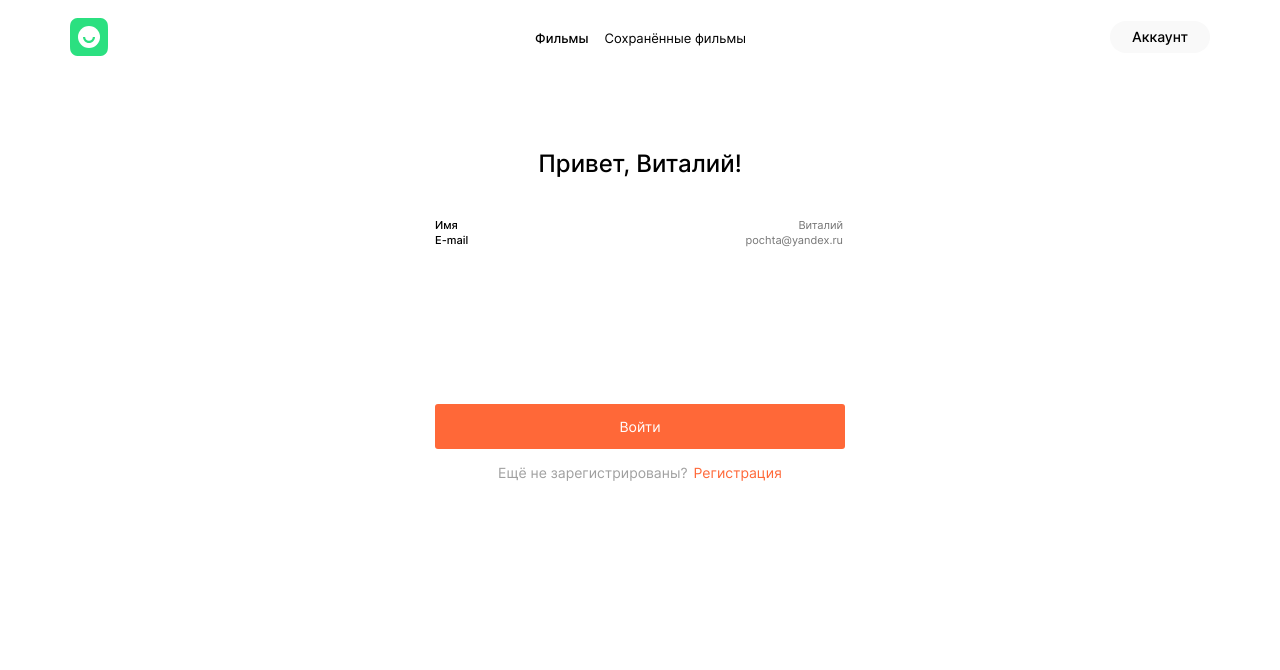
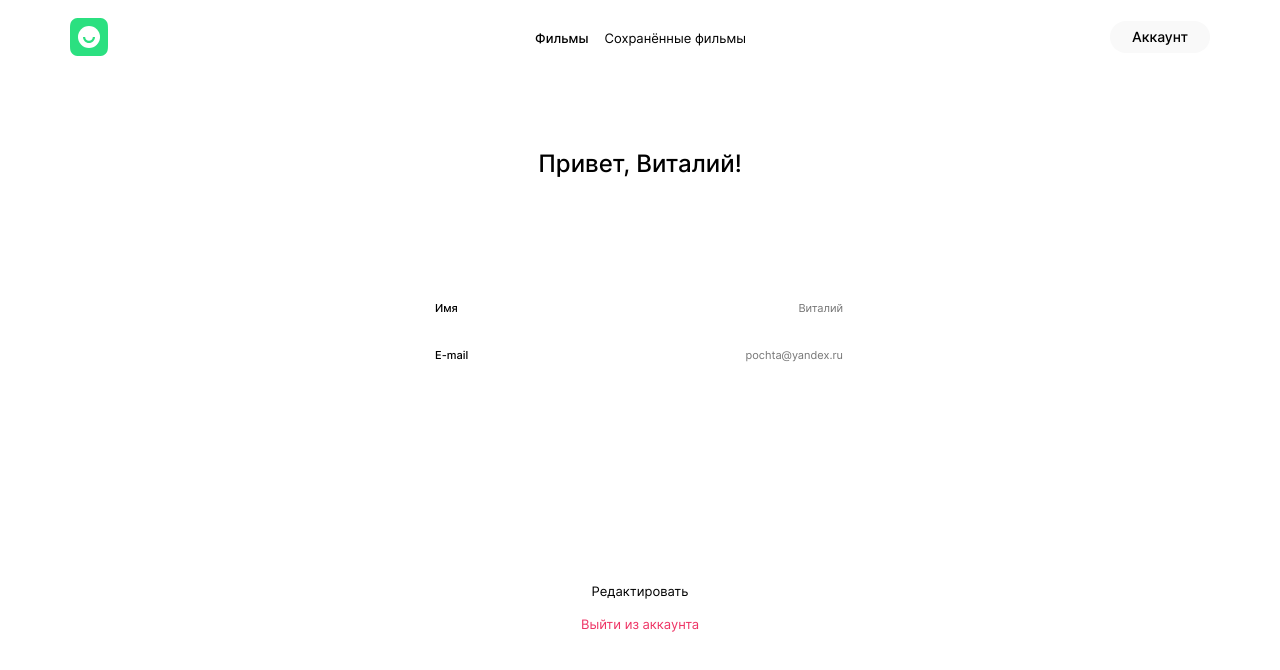
Before and after one commit to TarEvgen/movies-explorer-frontend, a React (Create React App) app: page /profile in a window 1280 px wide. Shown: the top 670 px of the page. Built offline with nearby package versions, Linux system fonts and the light colour scheme.

Commit message:
add page not found

```diff
--- a/src/components/App/App.js
+++ b/src/components/App/App.js
@@ -10,6 +10,7 @@ import Movies from "../Movies/Movies";
 import Navigation from "../Navigation/Navigation";
 import SavedMovies from "../SavedMovies/SavedMovies";
 import Profile from "../Profile/Profile";
+import PageNotFound from "../PageNotFound/PageNotFound"
 
 //import ProtectedRoute from "./ProtectedRoute";
 
@@ -83,6 +84,16 @@ function App() {
         <Route path="/sign-up" element={<Register />} />
 
         <Route path="/sign-in" element={<Login />} />
+
+        <Route
+              path="*"
+              element={
+                <PageNotFound />
+              }
+            />
+
+
+
       </Routes>
       <Navigation isOpen={isOpenMenuNavigation} closeMenu = {closeMenuNavigation} />
     </div>
--- /dev/null
+++ b/src/components/PageNotFound/PageNotFound.js
@@ -0,0 +1,18 @@
+import {  Link } from "react-router-dom";
+
+import "./PageNotFound.css";
+
+
+function PageNotFound() {
+  return (
+    <div className="not-found">
+      <h3 className="not-found__title">
+       <span>404</span> - Страница не найдена
+      </h3>
+
+      <Link className="button button_type_to-main" to="/">Назад</Link>
+    </div>
+  );
+}
+
+export default PageNotFound;
--- a/src/components/Profile/Profile.css
+++ b/src/components/Profile/Profile.css
@@ -9,15 +9,20 @@
   display: flex;
   justify-content: space-between;
   flex-direction: row;
-
+  margin-bottom: 32px;
 
 }
 
+.form__edit-name:last-of-type {
 
+    margin-bottom: 0;
+
+  }
 
 
 .form__name_profile {
     margin-top: 5px;
+    margin-bottom: 123px;
 
 }
 
@@ -45,5 +50,25 @@
     outline: none;
     width: 90%;
     text-align: right;
+    color: #000;
 
 }
+
+.button__edit-profile {
+    margin: 0;
+    padding: 0;
+    text-align: center;
+font-family: Inter;
+font-size: 13px;
+font-style: normal;
+font-weight: 400;
+line-height: normal;
+border: 0;
+background-color: #fff;
+margin-top: 221px;
+}
+
+.button__edit-profile_out {
+    color: #EE3465;
+    margin-top: 17px;
+}
--- a/src/components/Profile/Profile.js
+++ b/src/components/Profile/Profile.js
@@ -1,5 +1,5 @@
 import "./Profile.css";
-import { Link } from "react-router-dom";
+
 
 function Profile() {
   return (
@@ -29,16 +29,16 @@ function Profile() {
 
 
 
-    <button className="form__button form__button_login" type="submit">
-      Войти
+    <button className="button__edit-profile" type="submit">
+    Редактировать
     </button>
 
-    <div className="form__signin">
-      <p className="form__signin-question">Ещё не зарегистрированы?</p>
-      <Link to="/sign-up" className="form__login-link">
-        Регистрация
-      </Link>
-    </div>
+    <button className="button__edit-profile button__edit-profile_out" type="submit">
+    Выйти из аккаунта
+    </button>
+
+
+
   </form>
   );
 }
```
Also changed, not shown: src/components/PageNotFound/PageNotFound.css (added).
